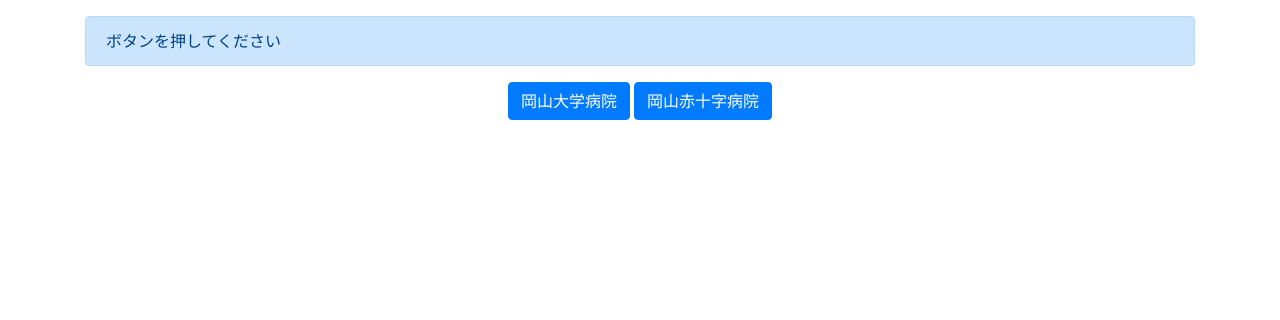
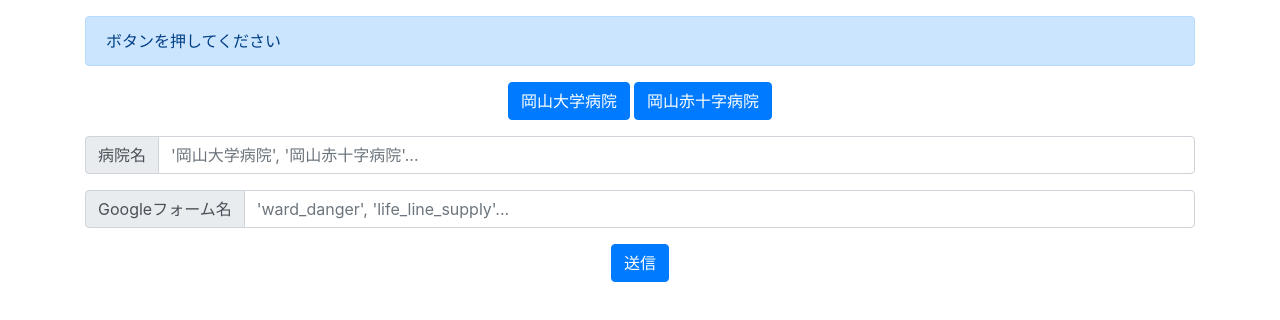
Before and after one commit to hajime0316/test-http, a website: page index.html in a window 1280 px wide. Drawn offline with nearby package versions, Linux system fonts and the light colour scheme.

Commit message:
送信フォームを追加

```diff
--- a/index.html
+++ b/index.html
@@ -31,6 +31,23 @@
       <button type="button" class="btn btn-primary">岡山大学病院</button>
       <button type="button" class="ml-1 btn btn-primary">岡山赤十字病院</button>
     </div>
+
+    <div class="input-group mt-3">
+      <div class="input-group-prepend">
+        <span class="input-group-text"">病院名</span>
+      </div>
+      <input type="text" class="form-control" placeholder="'岡山大学病院', '岡山赤十字病院'...">
+    </div>
+    <div class="input-group mt-3">
+      <div class="input-group-prepend">
+        <span class="input-group-text">Googleフォーム名</span>
+      </div>
+      <input type="text" class="form-control" placeholder="'ward_danger', 'life_line_supply'...">
+    </div>
+
+    <div class="d-flex justify-content-center mt-3">
+      <button type="button" class="btn btn-primary">送信</button>
+    </div>
   </div>
 
   <script src="get-hospital-data.js"></script>
```
